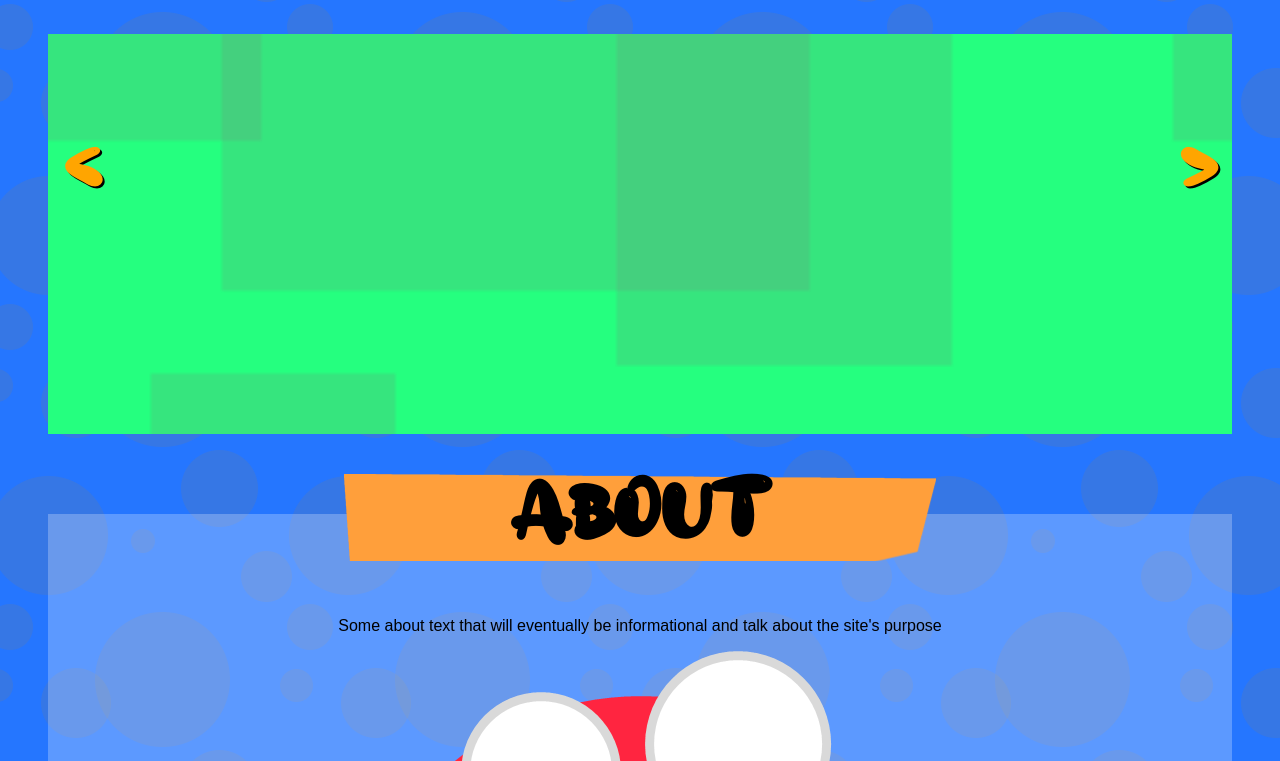
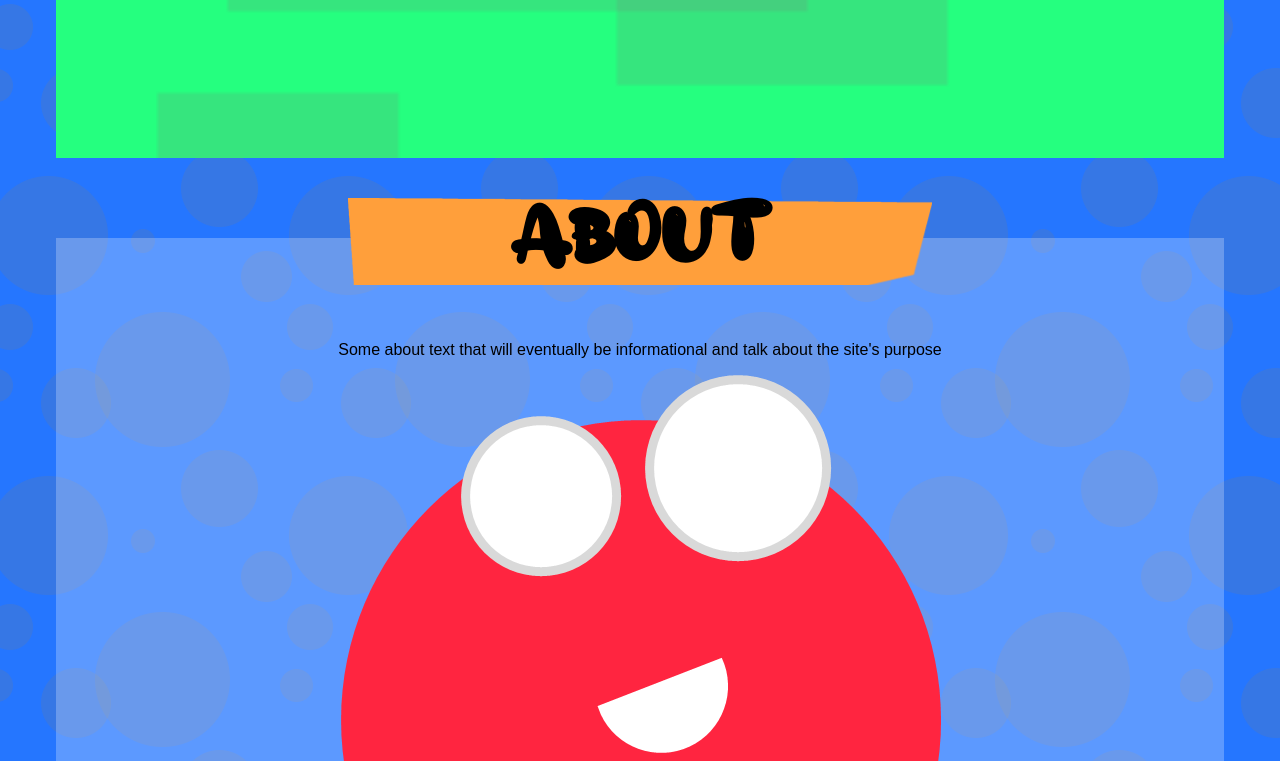
Before and after one commit to nateptay/nateptay.github.io, a plain HTML site: page kids_design/index.html in a window 1280 px wide. Shown: the part 556-1317 px from the top of the page. Drawn offline with nearby package versions, Linux system fonts and the light colour scheme; files whose address does not match are found by name; a web font is replaced by a local one.

Commit message:
updates index styles for about

```diff
--- a/kids_design/styles.css
+++ b/kids_design/styles.css
@@ -6,7 +6,6 @@
 body {
     font-family: sans-serif;
     background-color: #2576FF;
-    margin: 3em;
 }
 h1, h2 {
     font-family: 'Alloy Ink', monospace;
@@ -14,7 +13,9 @@ h1, h2 {
 h3, h4, h5, h6, nav {
     font-family: 'Bubblegum Sans', cursive;
 }
-
+#main {
+    margin: 3em;
+}
 /*****************
     Header
 *****************/
```
